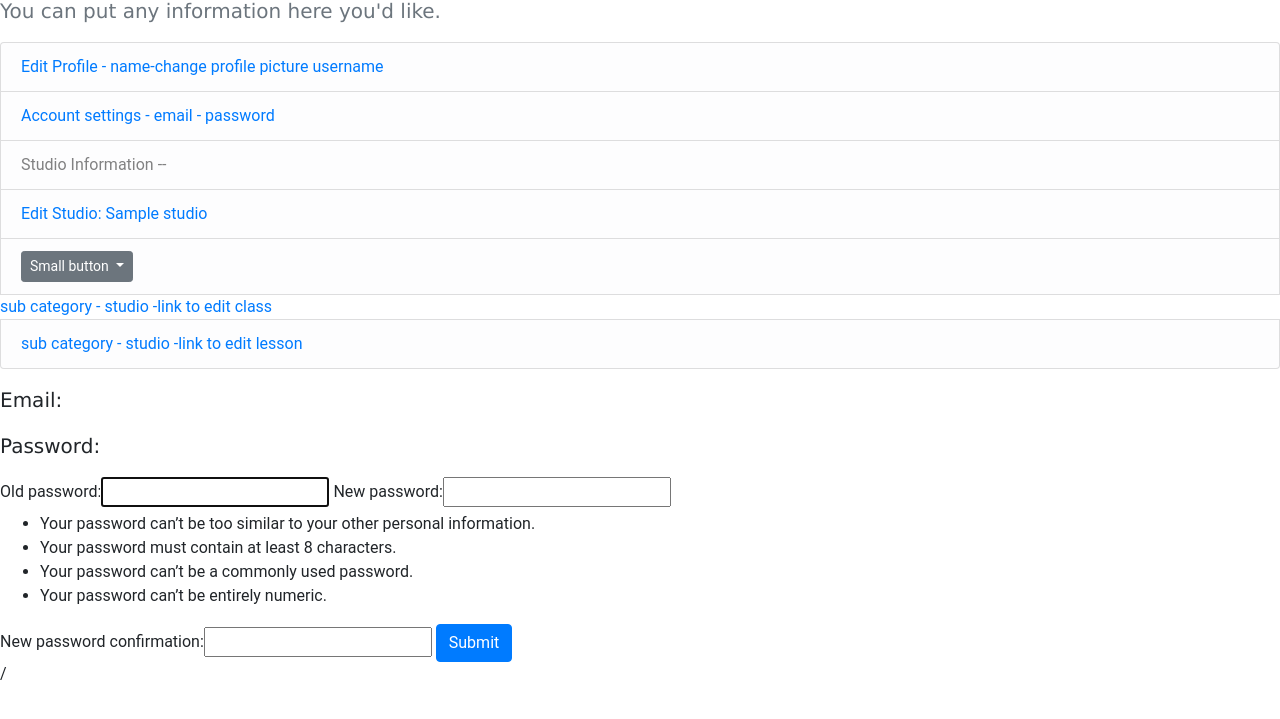
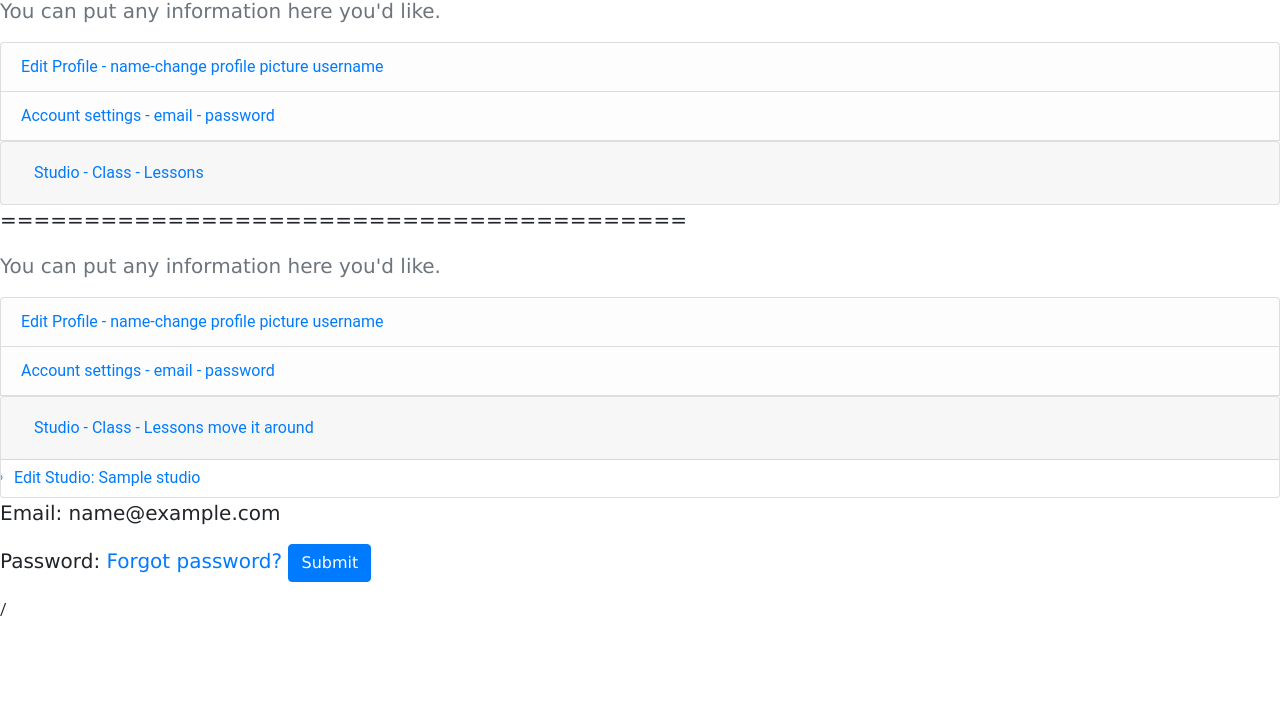
Before and after one commit to TziviaD/yoga-app, a Django app: page /profile/account-settings in a window 1280 px wide. Shown: the part 46-765 px from the top of the page. Run offline with Django 3.2, Linux system fonts and the light colour scheme; a user stored in the database is signed in; tables that the repository leaves empty hold one stand-in row (values such as "Sample post"); some libraries are stand-ins or nearby versions.

Commit message:
worked on setting up forget password, started working on teacher invite and other small features

```diff
--- a/access/templates/access/login.html
+++ b/access/templates/access/login.html
@@ -22,6 +22,7 @@
 
     <button type="submit" class="btn btn-success">Login</button>
     <a class="btn btn-primary" href="{% url 'signup' %}">Sign Up</a>
+    <a href="{% url 'password_reset' %}">Forgot password?</a>
 
 </form>
 
--- a/access/urls.py
+++ b/access/urls.py
@@ -1,39 +1,53 @@
-from django.urls import path
+from django.urls import path, include
+from django.contrib import admin
 from django.contrib.auth.views import LoginView, LogoutView
+
+
 
 from django.contrib.auth import views as auth_views
 
 from . import views
 
 urlpatterns = [
-path('login/', LoginView.as_view(template_name='access/login.html'), name='login'),
+path('login/', LoginView.as_view(template_name='access/login.html'), name='my_login'),
 path('signup/', views.signup, name='signup'),
 path('logout/', LogoutView.as_view(), name='logout'), #we dont have a template name cause we are redirecting it to a page
 
 path('owner-invite/<slug:studio_slug>', views.owner_invite, name='owner_invite'),
 
-# Forget Password
-path('password-reset/',
-        auth_views.PasswordResetView.as_view(
-            template_name='commons/password-reset/password_reset.html',
-            subject_template_name='commons/password-reset/password_reset_subject.txt',
-            email_template_name='commons/password-reset/password_reset_email.html',
-            # success_url='/login/'
-        ),
-        name='password_reset'),
-path('password-reset/done/',
-        auth_views.PasswordResetDoneView.as_view(
-            template_name='commons/password-reset/password_reset_done.html'
-        ),
-        name='password_reset_done'),
-path('password-reset-confirm/<uidb64>/<token>/',
-        auth_views.PasswordResetConfirmView.as_view(
-            template_name='commons/password-reset/password_reset_confirm.html'
-        ),
-        name='password_reset_confirm'),
-path('password-reset-complete/',
-        auth_views.PasswordResetCompleteView.as_view(
-            template_name='commons/password-reset/password_reset_complete.html'
-        ),
-        name='password_reset_complete'),
+
+path('password_reset/done/', auth_views.PasswordResetDoneView.as_view(template_name='password/password_reset_done.html'), name='password_reset_done'),
+path('reset/<uidb64>/<token>/', auth_views.PasswordResetConfirmView.as_view(template_name="password/password_reset_confirm.html"), name='password_reset_confirm'),
+path('reset/done/', auth_views.PasswordResetCompleteView.as_view(template_name='password/password_reset_complete.html'), name='password_reset_complete'),
+
+
+
+
+#path('accounts/', include('django.contrib.auth.urls')),#i might need to chane the accounts to somthing else..
 ]
+
+
+# # Forget Password
+# path('password-reset/',
+#         auth_views.PasswordResetView.as_view(
+#             template_name='commons/password-reset/password_reset.html',
+#             subject_template_name='commons/password-reset/password_reset_subject.txt',
+#             email_template_name='commons/password-reset/password_reset_email.html',
+#             # success_url='/login/'
+#         ),
+#         name='password_reset'),
+# path('password-reset/done/',
+#         auth_views.PasswordResetDoneView.as_view(
+#             template_name='commons/password-reset/password_reset_done.html'
+#         ),
+#         name='password_reset_done'),
+# path('password-reset-confirm/<uidb64>/<token>/',
+#         auth_views.PasswordResetConfirmView.as_view(
+#             template_name='commons/password-reset/password_reset_confirm.html'
+#         ),
+#         name='password_reset_confirm'),
+# path('password-reset-complete/',
+#         auth_views.PasswordResetCompleteView.as_view(
+#             template_name='commons/password-reset/password_reset_complete.html'
+#         ),
+#         name='password_reset_complete'),
--- a/templates/profile/account_settings.html
+++ b/templates/profile/account_settings.html
@@ -3,9 +3,24 @@
 {% block content %}
 <form method="POST">
 {% csrf_token %}
-<p class="text-secondarty"> Email: </p>
-<p class="text-secondarty"> Password: {{form.password}}</p>
-{{form}}
+<p class="text-secondarty"> Email: {{user.email}} </p>
+<p class="text-secondarty"> Password:
+
+<a href="{% url 'password_reset' %}">Forgot password?</a>
 <button type="submit" name=submit class="btn btn-primary">Submit</button>
 </form>
+
+
+
 {% endblock %}
+
+
+
+
+
+
+
+
+
+{{form.password}}</p>
+{{form}}
--- a/templates/profile/base.html
+++ b/templates/profile/base.html
@@ -22,41 +22,135 @@
 
 
 
+
   <h3>Our Sidebar</h3>
+
+
 <p class='text-muted'>You can put any information here you'd like.
   <ul class="list-group">
     <li class="list-group-item list-group-item-light"><a href="{% url 'update_basic_profile' %}" >Edit Profile - name-change profile picture username</a></li>
     <li class="list-group-item list-group-item-light"><a href="{% url 'account_settings' %}" >Account settings - email - password</a></li>
-      <li class="list-group-item list-group-item-light">Studio Information -- </li>
+
+
+    <div class="accordion" id="accordionExample">
+      <div class="card">
+        <div class="card-header" id="headingOne">
+          <h2 class="mb-0">
+            <button class="btn btn-link btn-block text-left" type="button" data-toggle="collapse" data-target="#collapseOne" aria-expanded="false" aria-controls="collapseOne">
+              Studio - Class - Lessons
+            </button>
+          </h2>
+        </div>
+
+        <div id="collapseOne" class="collapse hide" aria-labelledby="headingOne" data-parent="#accordionExample">
+          <div class="card-body">
             {% for studio in request.user.profile.owned_studios.all %}
-      <li class="list-group-item list-group-item-light"><a href="{% url 'update_studio' studio.slug %}" >Edit Studio: {{studio.name}}</a></li>
-      {% endfor %}
-      <li class="list-group-item list-group-item-light"><div class="btn-group">
-        <button class="btn btn-secondary btn-sm dropdown-toggle" type="button" data-toggle="dropdown" aria-haspopup="true" aria-expanded="false">
-          Small button
+            <ul>
+              <li><a href="{% url 'update_studio' studio.slug %}" >Edit Studio: {{studio.name}}</a>
+
+                <div class="card">
+                  <div class="card-header" id="headingTwo">
+                    <h2 class="mb-0">
+                      <button class="btn btn-link btn-block text-left collapsed" type="button" data-toggle="collapse" data-target="#collapseTwo" aria-expanded="false" aria-controls="collapseTwo">
+                        Classes
+
                       </button>
-        <div class="dropdown-menu">
-          <div class="dropdown-item" >
-            {% for studio in request.user.profile.studio_invites.all %}
+                    </h2>
+                  </div>
+
+
+                <ul>
+
 
                     {% for klass in studio.classinfo_set.all  %}
-           <a href="{% url 'update_class' klass.slug %}" class="btn btn-primary" >{{klass.title}}</a>
+                    <li><a href="{% url 'update_class' klass.slug %}" >Class: {{klass.title}} | Studio: {{studio.name}}</a></li>
+
+                    {% for les in klass.lesson_set.all  %}
+                    <li><a href="#" >lesson: {{les.datetime}}</a></li>
+
+
                     {% endfor %}
+
+
+                    {% endfor %}
+
+                </ul>
+              </li>
+            </ul>
             {% endfor %}
           </div>
-        </li>
         </div>
       </div>
 
 
+
+
+
+<P>=========================================</P>
+
+
+
+<p class='text-muted'>You can put any information here you'd like.
+  <ul class="list-group">
+    <li class="list-group-item list-group-item-light"><a href="{% url 'update_basic_profile' %}" >Edit Profile - name-change profile picture username</a></li>
+    <li class="list-group-item list-group-item-light"><a href="{% url 'account_settings' %}" >Account settings - email - password</a></li>
+
+
+    <div class="accordion" id="accordionExample">
+      <div class="card">
+        <div class="card-header" id="headingOne">
+          <h2 class="mb-0">
+            <button class="btn btn-link btn-block text-left" type="button" data-toggle="collapse" data-target="#collapseOne" aria-expanded="false" aria-controls="collapseOne">
+              Studio - Class - Lessons move it around
+            </button>
+
+          </h2>
+        </div>
+        <button class="btn btn-link btn-block text-left collapsed" type="button" data-toggle="collapse" data-target="#collapseTwo" aria-expanded="false" aria-controls="collapseTwo">
+              {% for studio in request.user.profile.owned_studios.all %}
+              <li><a href="{% url 'update_studio' studio.slug %}" >Edit Studio: {{studio.name}}</a>
+            </button>
+        <div id="collapseOne" class="collapse hide" aria-labelledby="headingOne" data-parent="#accordionExample">
+          <div class="card-body">
+
+            <ul>
+
+
+                <div class="card">
+                  <div class="card-header" id="headingTwo">
+                    <h2 class="mb-0">
+                      {% for klass in studio.classinfo_set.all  %}
+                      <button class="btn btn-link btn-block text-left collapsed" type="button" data-toggle="collapse" data-target="#collapseTwo" aria-expanded="false" aria-controls="collapseTwo">
+
+                    <li><a href="{% url 'update_class' klass.slug %}" >Class: {{klass.title}} | Studio: {{studio.name}}</a></li>
+
+                      </button>
+                    </h2>
+                  </div>
+
+
+                <ul>
+
+
+
+                    {% for les in klass.lesson_set.all  %}
+                    <li><a href="{% url 'update_lesson' les.id %}" >lesson: {{les.datetime}}</a></li>
+
+
+                    {% endfor %}
+
+
+                    {% endfor %}
+
+                </ul>
+              </li>
+            </ul>
+            {% endfor %}
+          </div>
         </div>
       </div>
 
-  <a href="#" >sub category - studio -link to edit class  </a></li>
-  <li class="list-group-item list-group-item-light"><a href="#" >sub category - studio -link to edit lesson </a></li>
 
-</ul>
-</p>
 
     {% block content %}
 
--- a/templates/studio/edit_single_studio.html
+++ b/templates/studio/edit_single_studio.html
@@ -29,6 +29,7 @@
     <h1>city of studio: {{address_form.city}}</h1>
     <h3>Studio Cover Image</h3>
     {{studio_form.cover_image}}
+
     <h3>Studios Images</h3>
     {{image_form}}
 
--- a/templates/yoga/navbar.html
+++ b/templates/yoga/navbar.html
@@ -16,7 +16,7 @@
 
         </li>
         {% else %}
-          <a class="nav-link" href="{% url 'login' %}">Login In</a>
+          <a class="nav-link" href="{% url 'my_login' %}">Login In</a>
         </li>
     {% endif %}
         <li class="nav-item dropdown">
--- a/yoga/urls.py
+++ b/yoga/urls.py
@@ -28,7 +28,10 @@ urlpatterns = [
 
     path('create-lesson/<int:studio_id>', views.create_lesson, name='create_lesson'),
     path('lessons/', views.display_lessons, name='display'),
+    path('lesson/edit/<int:lesson_id>', views.update_lesson, name='update_lesson'),
 
     path('testing/',views.testing, name='testing'),
 
+    path("password_reset", views.password_reset_request, name="password_reset"),
+
 ]
--- a/yoga/views.py
+++ b/yoga/views.py
@@ -23,6 +23,52 @@ from django.db.models import Max
 import random
 
 
+
+from PIL import Image #autosave for the class if you delete
+
+
+
+from django.core.mail import send_mail, BadHeaderError
+from django.http import HttpResponse
+from django.contrib.auth.forms import PasswordResetForm
+from django.contrib.auth.models import User
+from django.template.loader import render_to_string
+from django.db.models.query_utils import Q
+from django.utils.http import urlsafe_base64_encode
+from django.contrib.auth.tokens import default_token_generator
+from django.utils.encoding import force_bytes
+from django.contrib import messages
+
+def password_reset_request(request):
+	if request.method == "POST":
+		password_reset_form = PasswordResetForm(request.POST)
+		if password_reset_form.is_valid():
+			data = password_reset_form.cleaned_data['email']
+			associated_users = User.objects.filter(Q(email=data))
+			if associated_users.exists():
+				for user in associated_users:
+					subject = "Password Reset Requested"
+					email_template_name = "password/password_reset_email.txt"
+					c = {
+					"email":user.email,
+					'domain':'127.0.0.1:8000',
+					'site_name': 'Website',
+					"uid": urlsafe_base64_encode(force_bytes(user.pk)),
+					'token': default_token_generator.make_token(user),
+					'protocol': 'http',
+					}
+					email = render_to_string(email_template_name, c)
+					try:
+						send_mail(subject, email, 'admin@example.com' , [user.email], fail_silently=False)
+					except BadHeaderError:
+
+						return HttpResponse('Invalid header found.')
+
+					messages.success(request, 'A message with reset password instructions has been sent to your inbox.')
+					return redirect ("home")
+			messages.error(request, 'An invalid email has been entered.')
+	password_reset_form = PasswordResetForm()
+	return render(request=request, template_name="password/password_reset.html", context={"password_reset_form":password_reset_form})
 
 
 def home(request):
@@ -160,6 +206,22 @@ def create_lesson(request, studio_id):
     lessonform.fields['classinfo'].queryset = studio.classinfo_set.all()
     return render(request, 'studio/create_lesson.html', {'lessonform': lessonform})
 
+
+@login_required(login_url='login')
+def update_lesson(request,lesson_id):
+    lesson = Lesson.objects.get(id=lesson_id)
+    if request.method == "POST":
+        lesson_form = UpdateLesson(request.POST, instance=lesson)
+        if lesson_form.is_valid():
+            lesson = lesson_form.save()
+            return redirect('display_class', lesson.classinfo.slug)
+    lesson_form = LessonForm(instance=lesson)
+    return render (request, 'studio/edit_lesson.html', {'lesson_form': lesson_form})
+
+
+
+
+
 # @login_required(login_url='login')
 # def profile_settings(request):
 #     return render(request,'profile/profile_settings.html')
@@ -230,8 +292,6 @@ def update_basic_profile(request):
 
 
 
-
-
 def account_settings(request):
     profile = request.user.profile
     if request.method == 'POST':
@@ -248,6 +308,26 @@ def account_settings(request):
     return render(request, 'profile/account_settings.html', {
         'form': form
     })
+
+
+
+
+# def account_settings(request):
+#     profile = request.user.profile
+#     if request.method == 'POST':
+#         form = PasswordChangeForm(request.user.profile, request.POST)
+#         if form.is_valid():
+#             user = form.save()
+#             update_session_auth_hash(request, user)  # Important!
+#             messages.success(request, 'Your password was successfully updated!')
+#             return redirect('profile/account_settings.html')
+#         else:
+#             messages.error(request, 'Please correct the error below.')
+#     else:
+#         form = PasswordChangeForm(request.user)
+#     return render(request, 'profile/account_settings.html', {
+#         'form': form
+#     })
 
 
 
@@ -339,7 +419,6 @@ def studios(request): # all studios with clickable to go into specfic one
 
 
 
-
 @login_required(login_url='login')
 def single_studio(request, name): #a specfic studio
     single_studio = Studio.objects.get(slug = name)
@@ -352,6 +431,9 @@ def delete_studio_image(request, studio_image_id):
     studio_slug = studio_image.studio.slug
     if studio_image.studio.owner == request.user.profile:
         studio_image.delete()
+        if studio_image.id == 0:
+            studio_image = Image.open(default='studio_default.jpg')
+            studio.show()
     return redirect('single_studio', studio_slug)
 
 
@@ -359,7 +441,7 @@ def delete_studio_image(request, studio_image_id):
 def update_studio(request,slug):
     studio = Studio.objects.get(slug = slug)
     if request.method == 'POST':
-        studio_form = StudioForm(request.POST, instance=studio)
+        studio_form = StudioForm(request.POST, request.FILES, instance=studio)
         address_form = AddressForm(request.POST, instance=studio.address_set.first())
         image_form = ImageStudioForm(request.POST, request.FILES)
         if studio_form.is_valid() and address_form.is_valid() and image_form.is_valid():
```
Also changed, not shown: access/mailers.py (+16 -29 lines), access/templates/access/signup_email.html (added, +19 -0 lines), access/views.py (+11 -12 lines), templates/password/password_reset.html (added, +19 -0 lines), templates/password/password_reset_complete.html (added, +16 -0 lines), templates/password/password_reset_confirm.html (added, +23 -0 lines), templates/password/password_reset_done.html (added, +13 -0 lines), templates/password/password_reset_email.txt (added, +15 -0 lines), templates/studio/edit_lesson.html (added, +16 -0 lines), yoga/forms.py (+6 -1 lines), yoga/models.py (+1 -11 lines), yogaplatform/settings.py (+8 -2 lines). Lines whose indentation alone changed are shown as unchanged.
